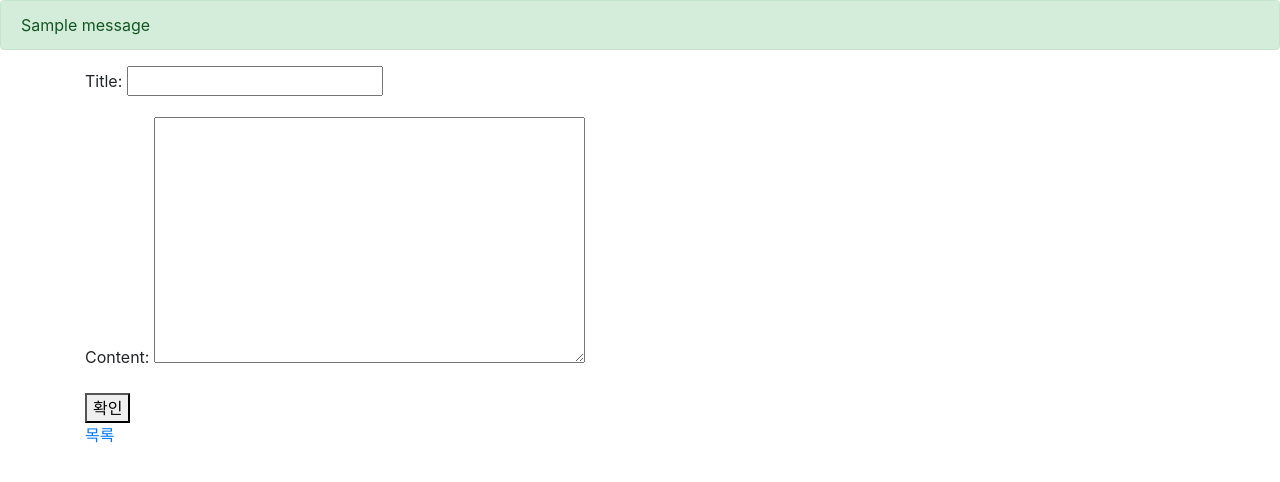
After one commit to Tae-jung/Django, a Django app: page /articles/create/ in a window 1280 px wide. The commit adds this page. Shown: the top 482 px of the page. Run offline with Django 3.2, Linux system fonts and the light colour scheme; one stand-in notice (Sample message) is shown; some libraries are stand-ins or nearby versions.

Commit message:
instagram message framework

```diff
--- /dev/null
+++ b/instagram/articles/templates/articles/forms.html
@@ -0,0 +1,9 @@
+{% extends 'base.html' %}
+{% block title %} New {% endblock %}
+{% block body %}
+  <form action="" method="POST">
+    {% csrf_token %}
+    {{ form.as_p }}
+    <button>확인</button>
+  </form>
+{% endblock %}
--- a/instagram/articles/urls.py
+++ b/instagram/articles/urls.py
@@ -5,4 +5,5 @@ app_name = 'articles'
 
 urlpatterns = [
     path('', views.index, name='index'),
+    path('create/', views.create, name='create'),
 ]
--- a/instagram/articles/views.py
+++ b/instagram/articles/views.py
@@ -1,5 +1,7 @@
-from django.shortcuts import render
+from django.shortcuts import render, redirect
 from .models import Article
+from .forms import ArticleForm
+from django.contrib import messages
 # Create your views here.
 
 def index(request):
@@ -8,3 +10,18 @@ def index(request):
         'articles': articles
     }
     return render(request, 'articles/index.html', context)
+
+def create(request):
+    if request.method == 'POST':
+        form = ArticleForm(request.POST)
+        if form.is_valid():
+            form.save()
+            messages.success(request, '글 작성이 완료되었습니다.')
+            return redirect('articles:index')
+        messages.warning(request, '폼을 다시 확인 후 제출해주세요.')
+    else:
+        form = ArticleForm()
+    context = {
+        'form' : form
+    }
+    return render(request,'articles/forms.html', context)
--- a/instagram/instagram/settings.py
+++ b/instagram/instagram/settings.py
@@ -44,9 +44,9 @@ MIDDLEWARE = [
     'django.middleware.security.SecurityMiddleware',
     'django.contrib.sessions.middleware.SessionMiddleware',
     'django.middleware.common.CommonMiddleware',
-    'django.middleware.csrf.CsrfViewMiddleware',
+    'django.middleware.csrf.CsrfViewMiddleware',    # csrf token
     'django.contrib.auth.middleware.AuthenticationMiddleware',
-    'django.contrib.messages.middleware.MessageMiddleware',
+    'django.contrib.messages.middleware.MessageMiddleware', # message
     'django.middleware.clickjacking.XFrameOptionsMiddleware',
 ]
 
@@ -64,7 +64,7 @@ TEMPLATES = [
                 'django.template.context_processors.debug',
                 'django.template.context_processors.request',
                 'django.contrib.auth.context_processors.auth',
-                'django.contrib.messages.context_processors.messages',
+                'django.contrib.messages.context_processors.messages',  #request
             ],
         },
     },
--- a/instagram/templates/base.html
+++ b/instagram/templates/base.html
@@ -4,12 +4,27 @@
   <meta charset="UTF-8">
   <meta name="viewport" content="width=device-width, initial-scale=1.0">
   <title>Instagram - {% block title %} {% endblock %}</title>
+  <link rel="stylesheet" href="https://stackpath.bootstrapcdn.com/bootstrap/4.5.0/css/bootstrap.min.css" integrity="sha384-9aIt2nRpC12Uk9gS9baDl411NQApFmC26EwAOH8WgZl5MYYxFfc+NcPb1dKGj7Sk" crossorigin="anonymous">
   {% block css %}
   {% endblock %}
 </head>
 <body>
-  {% block body %}
-  {% endblock %}
-  <a href="{% url 'articles:index' %}">목록</a>
+  {% if messages %}
+  <div class="messages">
+    {% for message in messages %}
+      <div class="alert alert-{% if message.tags %}{{ message.tags }}{% endif %}" role="alert">
+        {{ message }}
+      </div>
+    {% endfor %}
+  </div>
+  {% endif %}
+  <div class="container">
+    {% block body %}
+    {% endblock %}
+    <a href="{% url 'articles:index' %}">목록</a>
+  </div>
+    <script src="https://code.jquery.com/jquery-3.5.1.slim.min.js" integrity="sha384-DfXdz2htPH0lsSSs5nCTpuj/zy4C+OGpamoFVy38MVBnE+IbbVYUew+OrCXaRkfj" crossorigin="anonymous"></script>
+  <script src="https://cdn.jsdelivr.net/npm/popper.js@1.16.0/dist/umd/popper.min.js" integrity="sha384-Q6E9RHvbIyZFJoft+2mJbHaEWldlvI9IOYy5n3zV9zzTtmI3UksdQRVvoxMfooAo" crossorigin="anonymous"></script>
+  <script src="https://stackpath.bootstrapcdn.com/bootstrap/4.5.0/js/bootstrap.min.js" integrity="sha384-OgVRvuATP1z7JjHLkuOU7Xw704+h835Lr+6QL9UvYjZE3Ipu6Tp75j7Bh/kR0JKI" crossorigin="anonymous"></script>
 </body>
 </html>
```
Also changed, not shown: instagram/db.sqlite3.
